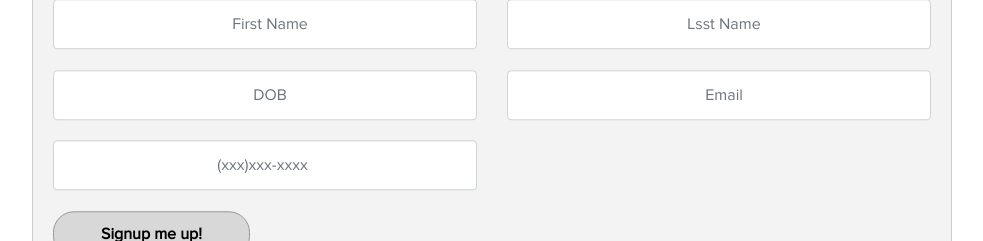
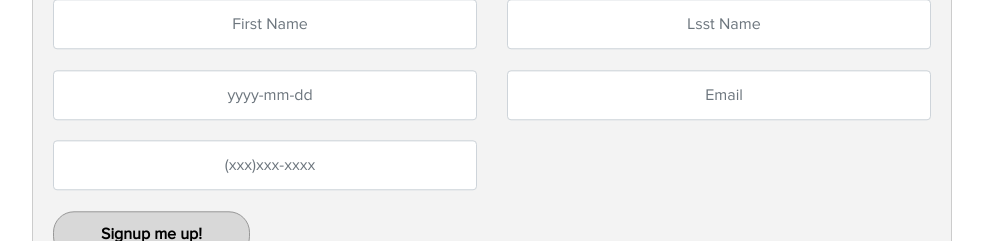
Before and after one commit to naveen003/bootcamp, a React (Create React App) app in the folder react/complete/: page /register in a window 1280 px wide. Shown: the part 193-434 px from the top of the page, without its empty margins (148-1131 px from the left). Built offline with nearby package versions, Linux system fonts and the light colour scheme.

Commit message:
Added Validation For Register Screen

```diff
--- a/react/complete/package.json
+++ b/react/complete/package.json
@@ -12,7 +12,8 @@
     "react-router-dom": "^5.0.1",
     "react-scripts": "3.1.1",
     "react-test-renderer": "^16.9.0",
-    "source-map-explorer": "^2.0.1"
+    "source-map-explorer": "^2.0.1",
+    "validator": "^11.1.0"
   },
   "scripts": {
     "analyze": "source-map-explorer 'build/static/js/*.js'",
--- a/react/complete/src/App.css
+++ b/react/complete/src/App.css
@@ -109,3 +109,6 @@ button:focus{
   font-weight: 800;
   margin: 10px 0 30px 0;
 }
+.help-block{
+color: red
+}
--- a/react/complete/src/components/TextInput/TextInput.js
+++ b/react/complete/src/components/TextInput/TextInput.js
@@ -14,6 +14,7 @@ const TextInput = props => (
       className={props.className}
       placeholder={props.placeholder}
     />
+    {props.haserror && <span className={props.haserror ? "help-block" : ""}>{props.errormessage}</span>}
   </div>
 );
 
@@ -28,6 +29,8 @@ TextInput.defaultProps = {
   type: 'input',
   className: 'form-control',
   placeholder: '',
+  haserror:false,
+  errormessage:''
 };
 
 TextInput.propTypes = {
@@ -41,6 +44,8 @@ TextInput.propTypes = {
   type: PropTypes.string,
   className: PropTypes.string,
   placeholder: PropTypes.string,
+  haserror:PropTypes.bool,
+  errormessage:PropTypes.string,
 };
 
 export default TextInput;
--- a/react/complete/src/pages/Register/Register.js
+++ b/react/complete/src/pages/Register/Register.js
@@ -1,5 +1,6 @@
 /* eslint-disable react/prefer-stateless-function */
 import React from 'react';
+import FormValidator from '../../validator/formvalidator';
 import PropTypes from 'prop-types';
 import styles from './Register.module.css';
 
@@ -8,13 +9,63 @@ import TextInput from '../../components/TextInput';
 class Register extends React.Component {
   constructor(props) {
     super(props);
+
+    this.validator = new FormValidator([
+      {
+        field: 'firstname',
+        method: 'isEmpty',
+        validWhen: false,
+        message: 'FirstName is required.'
+      },
+      {
+        field: 'lastname',
+        method: 'isEmpty',
+        validWhen: false,
+        message: 'Lastname is required.'
+      },
+      {
+        field: 'mobile',
+        method: 'isEmpty',
+        validWhen: false,
+        message: 'Pleave provide a phone number.'
+      },
+      {
+        field: 'mobile',
+        method: 'matches',
+        args: [/^(?:\(\d{3}\)|\d{3}-)\d{3}-\d{4}$/], // args is an optional array of arguements that will be passed to the validation method
+        validWhen: true,
+        message: 'That is not a valid phone number.'
+      },
+      {
+        field: 'email',
+        method: 'isEmpty',
+        validWhen: false,
+        message: 'Email is required.'
+      },
+      {
+        field: 'email',
+        method: 'isEmail',
+        validWhen: true,
+        message: 'Please enter valid email.'
+      },
+      {
+        field: 'dob',
+        method: 'isISO8601',
+        validWhen: true,
+        message: 'Please enter valid dob.',
+        'use-strict':true
+      },
+    ]);
+
     this.state = {
       firstname: '',
       lastname: '',
       dob: '',
       email: '',
       mobile: '',
+      validation: this.validator.valid(),
     };
+    this.submitted = false;
     this.handleChange = this.handleChange.bind(this);
     // this.handleMultiSelect = this.handleMultiSelect.bind(this);
     this.handleSubmit = this.handleSubmit.bind(this);
@@ -24,9 +75,29 @@ class Register extends React.Component {
     const { target } = event;
     const { name } = target;
     const value = target.type === 'checkbox' ? target.checked : target.value;
-    this.setState({ [name]: value }, () => {
-      console.log(this.state[name]);
-    });
+    if(event.target.name === "mobile"){
+      let newstr = "";
+      if(value.length > 0){
+        let replacedStr = value.replace("(","").replace(")","").replace("-","");
+        if(replacedStr.length <= 3){
+          newstr = replacedStr;
+        }else if(replacedStr.length <= 6){
+          newstr = "(" + replacedStr.substring(0, 3) + ")";
+          newstr+=replacedStr.substring(3);
+        }else{
+          newstr = "(" + replacedStr.substring(0, 3) + ")";
+          newstr+=replacedStr.substring(3, 6) + "-";
+          newstr += replacedStr.substring(6);
+        }
+      }
+      this.setState({ [name]: newstr }, () => {
+        console.log(this.state[name]);
+      });
+    }else{
+      this.setState({ [name]: value }, () => {
+        console.log(this.state[name]);
+      });
+    }
   }
 
   // handleMultiSelect(event) {
@@ -40,7 +111,7 @@ class Register extends React.Component {
     // alert(
     //   `Firstname: ${this.state.firstname}, Lastname: ${this.state.lastname}, Email: ${this.state.email}, Language: ${this.state.languages}, Subscribed: ${subscribed}`,
     // );
-    if (this.state.email === 'test@test.com') {
+    /*if (this.state.email === 'test@test.com') {
       this.setState({
         isRegistered: true,
       });
@@ -49,11 +120,20 @@ class Register extends React.Component {
         isRegistered: false,
       });
     }
-    this.props.history.push("/verifypin");
+    this.props.history.push("/verifypin");*/
     event.preventDefault();
+    this.submitted = true;
+    const validation = this.validator.validate(this.state);
+    this.setState({ validation });
+    if (validation.isValid) {
+        alert("Validation Success...");
+    }
   }
 
   render() {
+    let validation = this.submitted ?
+                      this.validator.validate(this.state) :
+                      this.state.validation
     return (
       <div className="row">
         <div className="offset-md-1 col-md-10">
@@ -61,7 +141,7 @@ class Register extends React.Component {
             <h4 className="mb-3">Sign Up</h4>
             <form onSubmit={this.handleSubmit}>
               <div className="row">
-                <div className="col-md-6">
+                <div className="col-md-6 ">
                   <TextInput
                     labelFor="firstname"
                     label="Firstname"
@@ -72,9 +152,11 @@ class Register extends React.Component {
                     id="firstname"
                     value={this.state.firstname}
                     handleChange={this.handleChange}
+                    haserror={validation.firstname.isInvalid}
+                    errormessage={validation.firstname.message}
                   />
                 </div>
-                <div className="col-md-6">
+                <div className="col-md-6 ">
                   <TextInput
                     labelFor="lastname"
                     label="Lastname"
@@ -85,6 +167,8 @@ class Register extends React.Component {
                     id="lastname"
                     value={this.state.lastname}
                     handleChange={this.handleChange}
+                    haserror={validation.lastname.isInvalid}
+                    errormessage={validation.lastname.message}
                   />
                 </div>
               </div>
@@ -93,16 +177,18 @@ class Register extends React.Component {
                   <TextInput
                     labelFor="dob"
                     label="Dob"
-                    placeholder="DOB"
+                    placeholder="yyyy-mm-dd"
                     className="form-control"
                     type="text"
                     name="dob"
                     id="dob"
                     value={this.state.dob}
                     handleChange={this.handleChange}
+                    haserror={validation.dob.isInvalid}
+                    errormessage={validation.dob.message}
                   />
                 </div>
-                <div className="col-md-6">
+                <div className="col-md-6 ">
                   <TextInput
                     labelFor="email"
                     label="E-mail"
@@ -113,21 +199,25 @@ class Register extends React.Component {
                     id="email"
                     value={this.state.email}
                     handleChange={this.handleChange}
+                    haserror={validation.email.isInvalid}
+                    errormessage={validation.email.message}
                   />
                 </div>
               </div>
               <div className="row">
-                <div className="col-md-6">
+                <div className="col-md-6 ">
                   <TextInput
                     labelFor="number"
                     label="Number"
                     placeholder="(xxx)xxx-xxxx"
                     className="form-control"
-                    type="number"
+                    type="text"
                     name="mobile"
                     id="mobile"
                     value={this.state.mobile}
                     handleChange={this.handleChange}
+                    haserror={validation.mobile.isInvalid}
+                    errormessage={validation.mobile.message}
                   />
                 </div>
               </div>
--- /dev/null
+++ b/react/complete/src/validator/formvalidator.js
@@ -0,0 +1,52 @@
+import validator from 'validator';
+class FormValidator {
+    constructor(validations) {
+      // validations is an array of validation rules specific to a form
+      this.validations = validations;
+    }
+
+    validate(state) {
+      // start out assuming valid
+      let validation = this.valid();
+
+      // for each validation rule
+      this.validations.forEach(rule => {
+
+        // if the field hasn't already been marked invalid by an earlier rule
+        if (!validation[rule.field].isInvalid) {
+          // determine the field value, the method to invoke and optional args from
+          // the rule definition
+          const field_value = state[rule.field].toString();
+          const args = rule.args || [];
+          const validation_method =
+                typeof rule.method === 'string' ?
+                validator[rule.method] :
+                rule.method
+
+          // call the validation_method with the current field value as the first
+          // argument, any additional arguments, and the whole state as a final
+          // argument.  If the result doesn't match the rule.validWhen property,
+          // then modify the validation object for the field and set the isValid
+          // field to false
+          if(validation_method(field_value, ...args, state) !== rule.validWhen) {
+            validation[rule.field] = { isInvalid: true, message: rule.message }
+            validation.isValid = false;
+          }
+        }
+      });
+
+      return validation;
+    }
+
+    valid() {
+      const validation = {}
+
+      this.validations.map(rule => (
+        validation[rule.field] = { isInvalid: false, message: '' }
+      ));
+
+      return { isValid: true, ...validation };
+    }
+  }
+
+  export default FormValidator;
```
